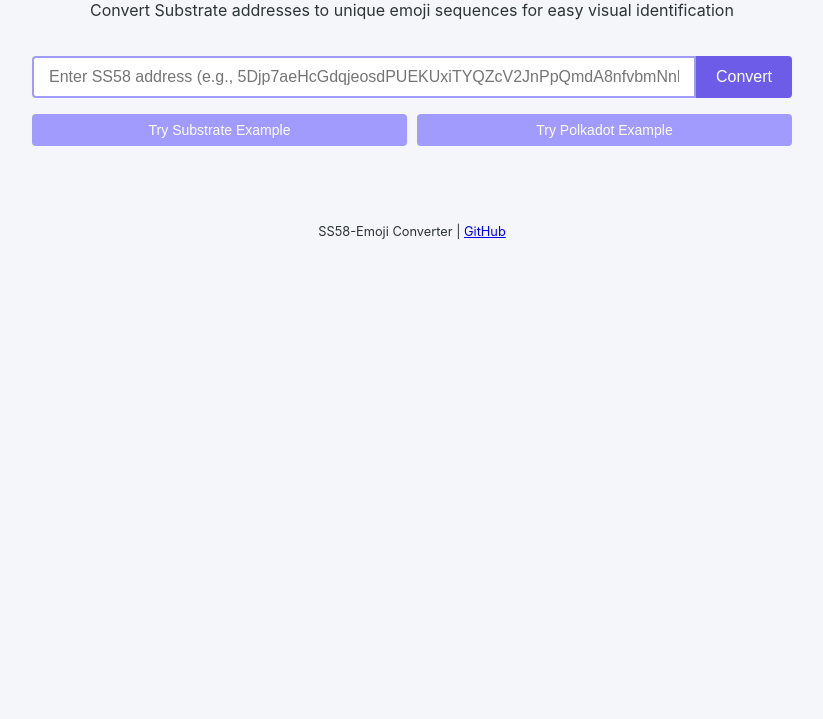
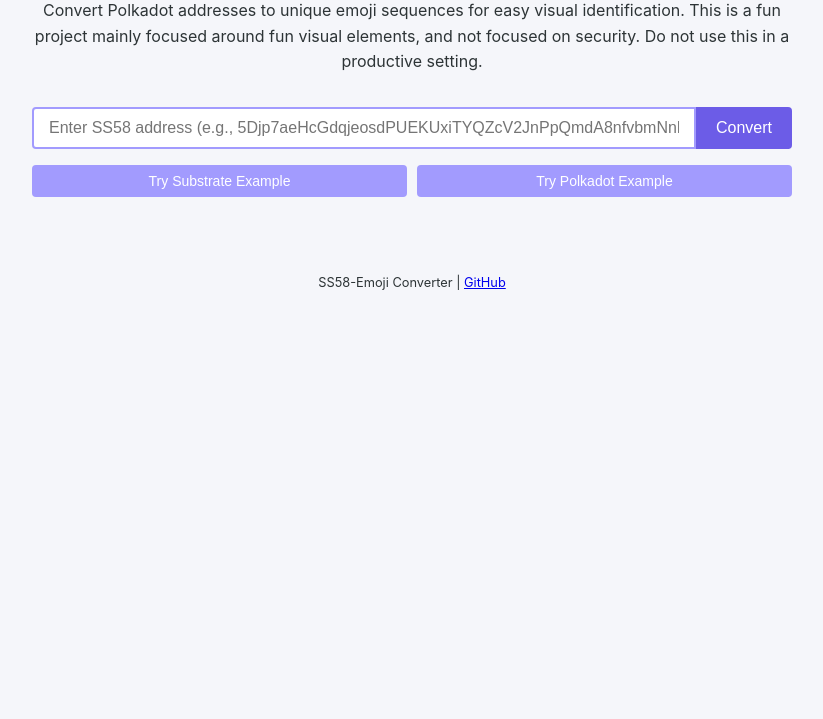
Before and after one commit to KarimJedda/ss58-emoji, a plain HTML site: page index.html in a window 1280 px wide. Shown: the part 81-800 px from the top of the page, without its empty margins (228-1051 px from the left). Drawn offline with Linux system fonts and the light colour scheme.

```diff
--- a/index.html
+++ b/index.html
@@ -259,7 +259,7 @@
 <body>
     <header>
         <h1>SS58 to Emoji Converter</h1>
-        <p>Convert Substrate addresses to unique emoji sequences for easy visual identification</p>
+        <p>Convert Polkadot addresses to unique emoji sequences for easy visual identification. This is a fun project mainly focused around fun visual elements, and not focused on security. Do not use this in a productive setting.</p>
     </header>
 
     <main>
```
